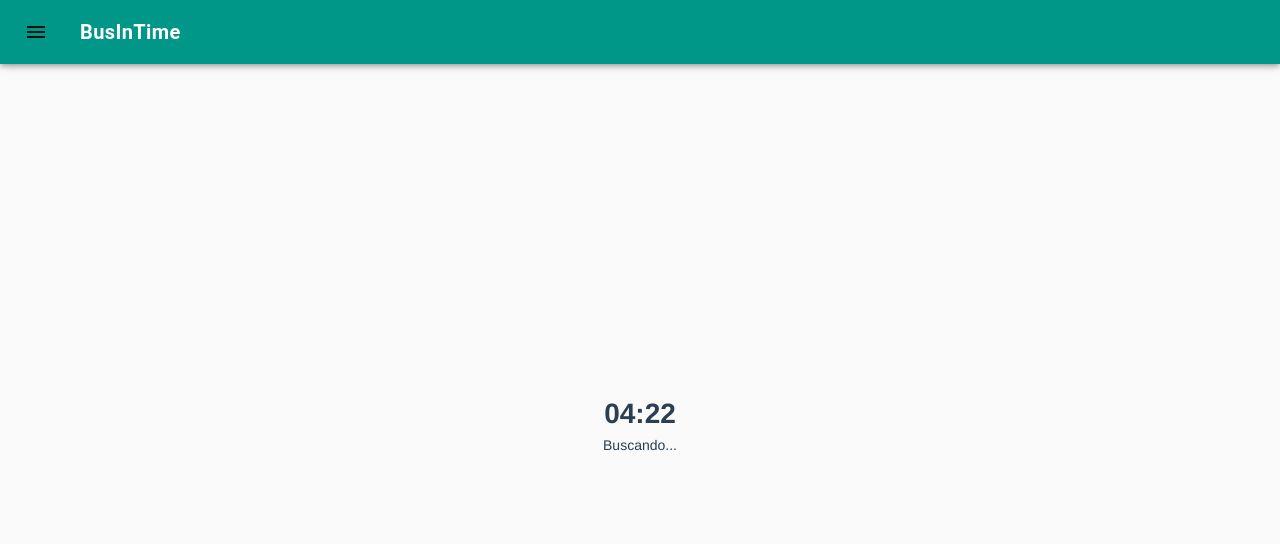
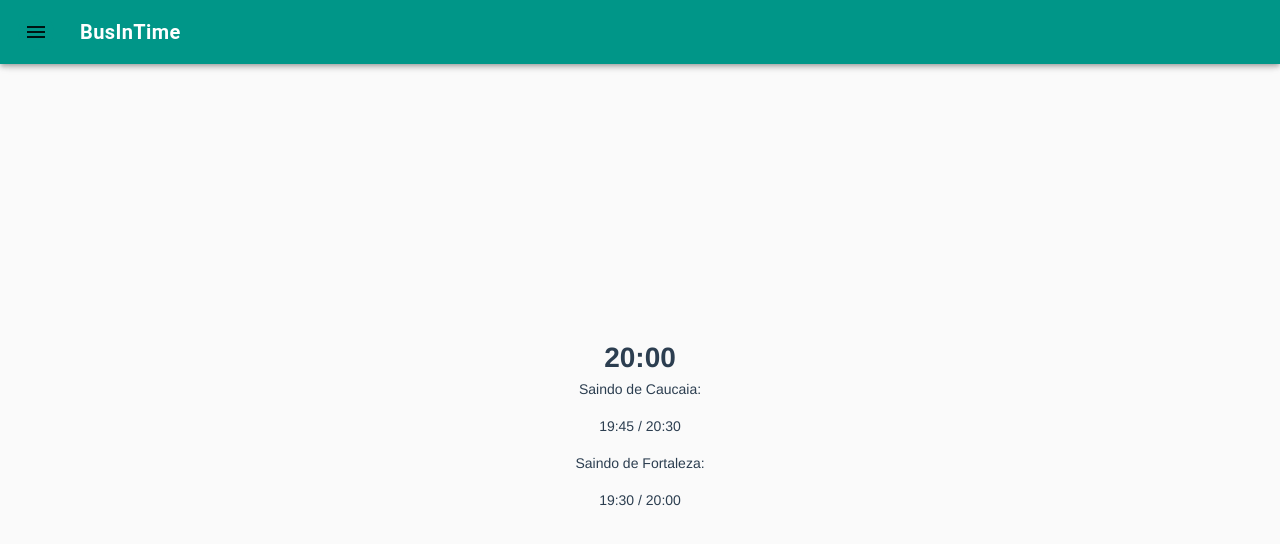
Before and after one commit to bergpb/nohorario_pwa, a Vue app: page / in a window 1280 px wide. Shown: the top 544 px of the page. Built offline with nearby package versions, Linux system fonts and the light colour scheme.

Commit message:
função para retornar o dia da semana

```diff
--- a/src/components/HorariosComponent.vue
+++ b/src/components/HorariosComponent.vue
@@ -106,6 +106,8 @@
 </template>
 
 <script>
+import { retornaDia } from '../utils/utils.js'
+
 export default {
   name: 'horarioscomponent',
   data () {
@@ -113,6 +115,7 @@ export default {
       horarios: null,
       nomeLinha: null,
       linhaAtual: null,
+      diaUtil: null,
       loading: true,
       error: null,
       res: null,
@@ -122,10 +125,11 @@ export default {
       timeout: 5000,
       text: null,
       dialog: false,
-      tabs: [{ name: 'Dias Úteis',key: 'dias_uteis' },
-             { name: 'Sábado', key: 'sabado' },
-             { name: 'Domingo', key: 'domingo' }
-      ],
+      tabs: [
+                { name: 'Dias Úteis',key: 'dias_uteis' },
+                { name: 'Sábado', key: 'sabado' },
+                { name: 'Domingo', key: 'domingo' }
+        ],
     }
   },
   methods: {
@@ -138,7 +142,7 @@ export default {
         .then(response => response.json())
         .then((res) => {
           this.res = res
-          this.horarios = this.res['dias_uteis']
+          this.horarios = this.res[this.diaUtil]
           this.saveItem();
         })
         .catch(err => {
@@ -158,12 +162,15 @@ export default {
       this.showSnackbar('Horários salvos para consulta mesmo sem internet.')
     },
     getItem(){
+      // se json existir no local traz dele
       this.res = JSON.parse(localStorage.getItem(this.nomeLinha.arquivo));
       if (this.res != null){
-        this.horarios = this.res['dias_uteis']
+        this.horarios = this.res[this.diaUtil]
         this.loading = false
       }
       else{
+        // se não busca na api.
+        // mostrar aviso caso usuario tente baixar um sem conexão com a internet
         this.updateData()
       }
     },
@@ -173,6 +180,7 @@ export default {
     }
   },
   mounted () {
+    this.diaUtil = retornaDia()
     this.nomeLinha = this.$route.params.item
     if (this.nomeLinha == null){
         this.$router.push({ name : 'linhas'})
@@ -198,8 +206,8 @@ export default {
 }
 
 td {
-  padding-top: 10px;
-  padding: 12px;
+  padding-top: 5px;
+  padding: 10px;
 }
 
 </style>
--- /dev/null
+++ b/src/utils/utils.js
@@ -0,0 +1,16 @@
+// functions to use in app
+
+export function retornaDia(){
+    let dias = ['segunda', 'terça', 'quarta', 'quinta', 'sexta', 'sabado', 'domingo'];
+    let dia = dias[new Date().getDay()-1];
+    if (dia == 'sabado'){
+        return dia
+    }
+    else if (dia == 'domingo'){
+        return dia
+    }
+    else{
+        dia = 'dias_uteis'
+        return dia
+    }
+}
--- a/src/views/Inicio.vue
+++ b/src/views/Inicio.vue
@@ -1,76 +1,194 @@
 <template>
     <v-layout class="horarios" align-center justify-center fill-height row wrap>
         <v-flex xs12>
+            <div v-if="successInicio == true || successFim == true">
                 <h1>{{horarioAtual}}</h1>
-            <div v-if="horarioAnterior && horarioProximo != null">
-                <p>Aqui devo mostrar o saindo de caucaia (anterior e proximo - inicio) - {{horarioAnterior.inicio}} / {{horarioAnterior.fim}}</p>
-                <p>Aqui devo mostrar o saindo de fortaleza (anterior e proximo - fim) - {{horarioProximo.inicio}} / {{horarioProximo.fim}}</p>
+                <div v-if="successInicio == true">
+                    <p>Saindo de Caucaia: </p>
+                    <p>{{horarioAnteriorInicio.inicio}} / {{horarioProximoInicio.inicio}}</p>
+                    <p>Saindo de Fortaleza:</p>
+                    <p>{{horarioAnteriorFim.fim}} / {{horarioProximoFim.fim}}</p>
+                </div>
+                <div v-else-if="successFim == true">
+                    <p>Saindo de Fortaleza:</p>
+                    <p>{{horarioAnteriorFim.fim}} / {{horarioProximoFim.fim}}</p>
                 </div>
                 <div v-else>
-                <p>Buscando...</p>
+                    <p>Ops! Algo de errado aconteceu.</p>
+                </div>
+            </div>
+            <div v-else>
+                <h2>Ops!</h2>
+                <p>Sem horários disponíveis para a linha selecionada.</p>
             </div>
         </v-flex>
     </v-layout>
 </template>
 
 <script>
+import { retornaDia } from '../utils/utils.js'
 const moment = require('moment')
+
 
 export default {
   name: 'inicio',
   data () {
       return {
           horarioAtual: null,
-          horarioProximo: null,
-          horarioAnterior: null,
+          horarioProximoInicio: null,
+          horarioAnteriorInicio: null,
+          horarioProximoFim: null,
+          horarioAnteriorFim: null,
+          successInicio: false,
+          successFim: false,
           linhas: [
           {
-            inicio: '16:20',
-            fim: '17:20'
+              fim: '05:50',
+              inicio: '05:05'
             },
             {
-            inicio: '17:20',
-            fim: '18:20'
+              fim: '06:10',
+              inicio: '05:25'
             },
             {
-            inicio: '18:20',
-            fim: '19:20'
+              fim: '06:35',
+              inicio: '05:50'
             },
             {
-            inicio: '19:20',
-            fim: '20:20'
+              fim: '07:10',
+              inicio: '06:15'
             },
             {
-            inicio: '20:20',
-            fim: '21:20'
+              fim: '07:35',
+              inicio: '06:40'
             },
             {
-            inicio: '22:20',
-            fim: '23:20'
+              fim: '07:55',
+              inicio: '07:05'
             },
             {
-            inicio: '23:20',
-            fim: '01:20'
+              fim: '-',
+              inicio: '07:30'
+            },
+            {
+              fim: '08:55',
+              inicio: '08:05'
+            },
+            {
+              fim: '09:30',
+              inicio: '08:40'
+            },
+            {
+              fim: '10:20',
+              inicio: '09:30'
+            },
+            {
+              fim: '11:10',
+              inicio: '10:20'
+            },
+            {
+              fim: '12:00',
+              inicio: '11:10'
+            },
+            {
+              fim: '12:35',
+              inicio: '11:45'
+            },
+            {
+              fim: '13:10',
+              inicio: '12:20'
+            },
+            {
+              fim: '13:45',
+              inicio: '12:55'
+            },
+            {
+              fim: '14:30',
+              inicio: '13:40'
+            },
+            {
+              fim: '15:20',
+              inicio: '14:30'
+            },
+            {
+              fim: '16:00',
+              inicio: '15:10'
+            },
+            {
+              fim: '16:30',
+              inicio: '15:40'
+            },
+            {
+              fim: '17:00',
+              inicio: '16:15'
+            },
+            {
+              fim: '17:30',
+              inicio: '16:40'
+            },
+            {
+              fim: '18:00',
+              inicio: '17:15'
+            },
+            {
+              fim: '18:30',
+              inicio: '17:45'
+            },
+            {
+              fim: '19:00',
+              inicio: '18:15'
+            },
+            {
+              fim: '19:30',
+              inicio: '18:45'
+            },
+            {
+              fim: '20:00',
+              inicio: '19:15'
+            },
+            {
+              fim: '20:30',
+              inicio: '19:45'
+            },
+            {
+              fim: '21:15',
+              inicio: '20:30'
+            },
+            {
+              fim: '22:00',
+              inicio: '21:15'
             },
         ]
       }
     },
   methods: {
-        compareTime(horarioAtual){
+        compareTimeInicio(horarioAtual){
             for(let i = 0; i < this.linhas.length; i++) {
                 if (this.linhas[i].inicio >= this.horarioAtual) {
-                    //para achar o mais próximo basta ser >, e -1 para achar o anterior aquele horário
-                    this.horarioProximo = this.linhas[i]
-                    this.horarioAnterior = this.linhas[i-1]
+                    this.horarioProximoInicio = this.linhas[i]
+                    this.horarioAnteriorInicio = this.linhas[i-1]
+                    this.successInicio = true
+                    break;
+                }
+            }
+        },
+        //erro aqui
+        compareTimeFim(horarioAtual){
+            for(let i = 0; i < this.linhas.length; i++) {
+                if (this.linhas[i].fim >= this.horarioAtual) {
+                    this.horarioAnteriorFim = this.linhas[i-1]
+                    this.horarioProximoFim = this.linhas[i]
+                    this.successFim = true
                     break;
                 }
             }
         }
     },
   mounted () {
-        this.horarioAtual = moment().format('HH:mm');
-        this.compareTime(this.horarioAtual)
-        // pensar em uma forma, de como armazenar de uma for mais simples esses horários.
+        // this.horarioAtual = moment().format('HH:mm');
+        this.horarioAtual = "20:00"
+        this.compareTimeInicio(this.horarioAtual)
+        this.compareTimeFim(this.horarioAtual)
     }
 }
 </script>
--- a/src/views/Sobre.vue
+++ b/src/views/Sobre.vue
@@ -1,8 +1,8 @@
 <template>
   <v-layout align-center justify-center row wrap fill-height>
     <v-container>
-      <img src="@/assets/bus.png" />
-      <h4 style="text-align: justify">Tenha os horários dos ônibus sempre que precisar mesmo sem conexão com a internet.</br>
+      <!--<img src="@/assets/bus.png" />-->
+      <h4 style="text-align: justify">Tenha os horários dos ônibus sempre que precisar mesmo sem conexão com a internet.<br>
       O BusInTime baixa os horários no seu primeiro acesso a linha e salva para que você possa acessar mesmo sem estar conectado a internet.</h4>
     </v-container>
   </v-layout>
```
Lines whose indentation alone changed are shown as unchanged.
